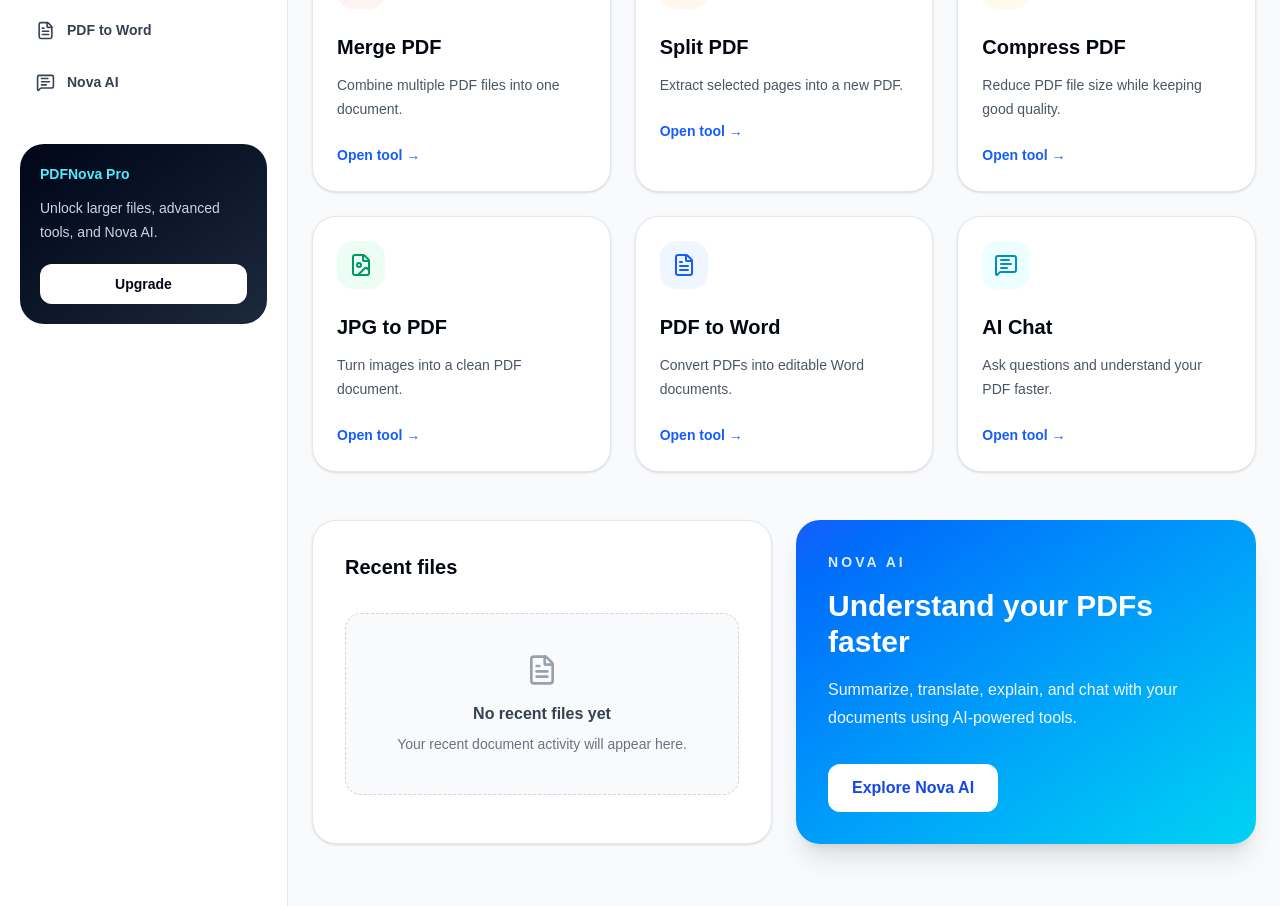
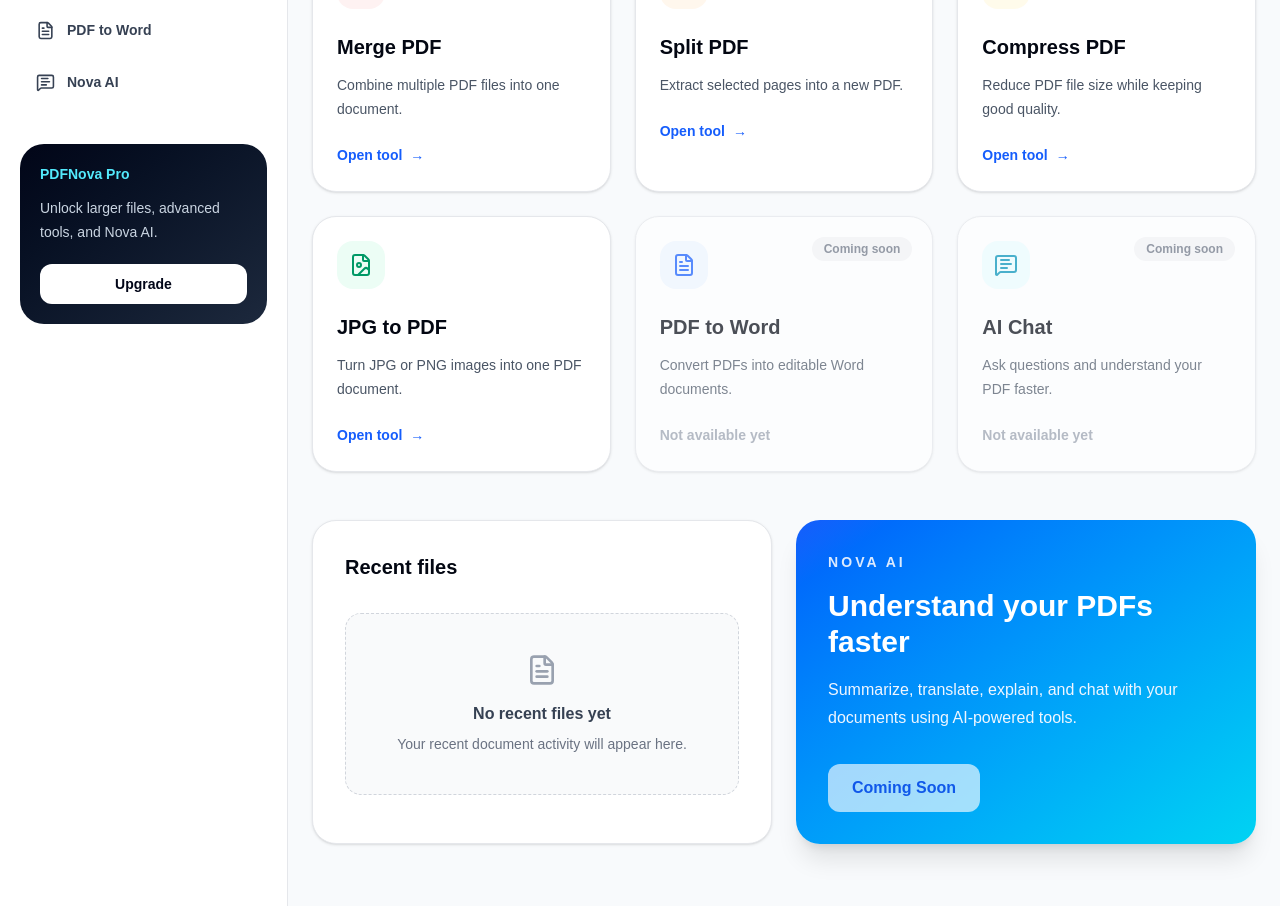
Before and after one commit to hamsa-tech26/pdfnova, a Next.js app: page /dashboard in a window 1280 px wide. Shown: the part 360-1266 px from the top of the page. Built offline with nearby package versions, Linux system fonts and the light colour scheme.

Commit message:
Update dashboard navigation and shared download utility

```diff
--- a/app/(workspace)/dashboard/page.tsx
+++ b/app/(workspace)/dashboard/page.tsx
@@ -14,6 +14,7 @@
   Sparkles,
   Trash2,
 } from "lucide-react";
+import Link from "next/link";
 import { useEffect, useState } from "react";
 
 const tools = [
@@ -23,6 +24,7 @@
     href: "/merge-pdf",
     icon: FileText,
     accent: "bg-red-50 text-red-600",
+    available: true,
   },
   {
     title: "Split PDF",
@@ -30,20 +32,23 @@
     href: "/split-pdf",
     icon: Scissors,
     accent: "bg-orange-50 text-orange-600",
+    available: true,
   },
   {
     title: "Compress PDF",
     description: "Reduce PDF file size while keeping good quality.",
-    href: "#",
+    href: "/compress-pdf",
     icon: Archive,
     accent: "bg-amber-50 text-amber-600",
+    available: true,
   },
   {
     title: "JPG to PDF",
-    description: "Turn images into a clean PDF document.",
-    href: "#",
+    description: "Turn JPG or PNG images into one PDF document.",
+    href: "/jpg-to-pdf",
     icon: FileImage,
     accent: "bg-emerald-50 text-emerald-600",
+    available: true,
   },
   {
     title: "PDF to Word",
@@ -51,6 +56,7 @@
     href: "#",
     icon: FileText,
     accent: "bg-blue-50 text-blue-600",
+    available: false,
   },
   {
     title: "AI Chat",
@@ -58,6 +64,7 @@
     href: "#",
     icon: MessageSquareText,
     accent: "bg-cyan-50 text-cyan-600",
+    available: false,
   },
 ];
 
@@ -114,8 +121,39 @@
             {tools.map((tool) => {
               const Icon = tool.icon;
 
+              if (!tool.available) {
+                return (
+                  <div
+                    key={tool.title}
+                    className="relative rounded-3xl border border-gray-200 bg-white p-6 opacity-70 shadow-sm"
+                  >
+                    <div className="absolute right-5 top-5 rounded-full bg-gray-100 px-3 py-1 text-xs font-semibold text-gray-500">
+                      Coming soon
+                    </div>
+
+                    <div
+                      className={`flex h-12 w-12 items-center justify-center rounded-2xl ${tool.accent}`}
+                    >
+                      <Icon size={24} />
+                    </div>
+
+                    <h3 className="mt-6 text-xl font-bold text-gray-950">
+                      {tool.title}
+                    </h3>
+
+                    <p className="mt-3 text-sm leading-6 text-gray-600">
+                      {tool.description}
+                    </p>
+
+                    <span className="mt-6 inline-flex text-sm font-semibold text-gray-400">
+                      Not available yet
+                    </span>
+                  </div>
+                );
+              }
+
               return (
-                <a
+                <Link
                   key={tool.title}
                   href={tool.href}
                   className="group rounded-3xl border border-gray-200 bg-white p-6 shadow-sm transition duration-300 hover:-translate-y-1 hover:border-blue-200 hover:shadow-xl"
@@ -135,9 +173,12 @@
                   </p>
 
                   <span className="mt-6 inline-flex text-sm font-semibold text-blue-600">
-                    Open tool →
+                    Open tool
+                    <span className="ml-2 transition group-hover:translate-x-1">
+                      →
+                    </span>
                   </span>
-                </a>
+                </Link>
               );
             })}
           </div>
@@ -212,8 +253,12 @@
               AI-powered tools.
             </p>
 
-            <button className="mt-8 rounded-xl bg-white px-6 py-3 font-semibold text-blue-700 transition hover:bg-blue-50">
-              Explore Nova AI
+            <button
+              type="button"
+              disabled
+              className="mt-8 cursor-not-allowed rounded-xl bg-white/80 px-6 py-3 font-semibold text-blue-700 opacity-80"
+            >
+              Coming Soon
             </button>
           </div>
         </section>
```
